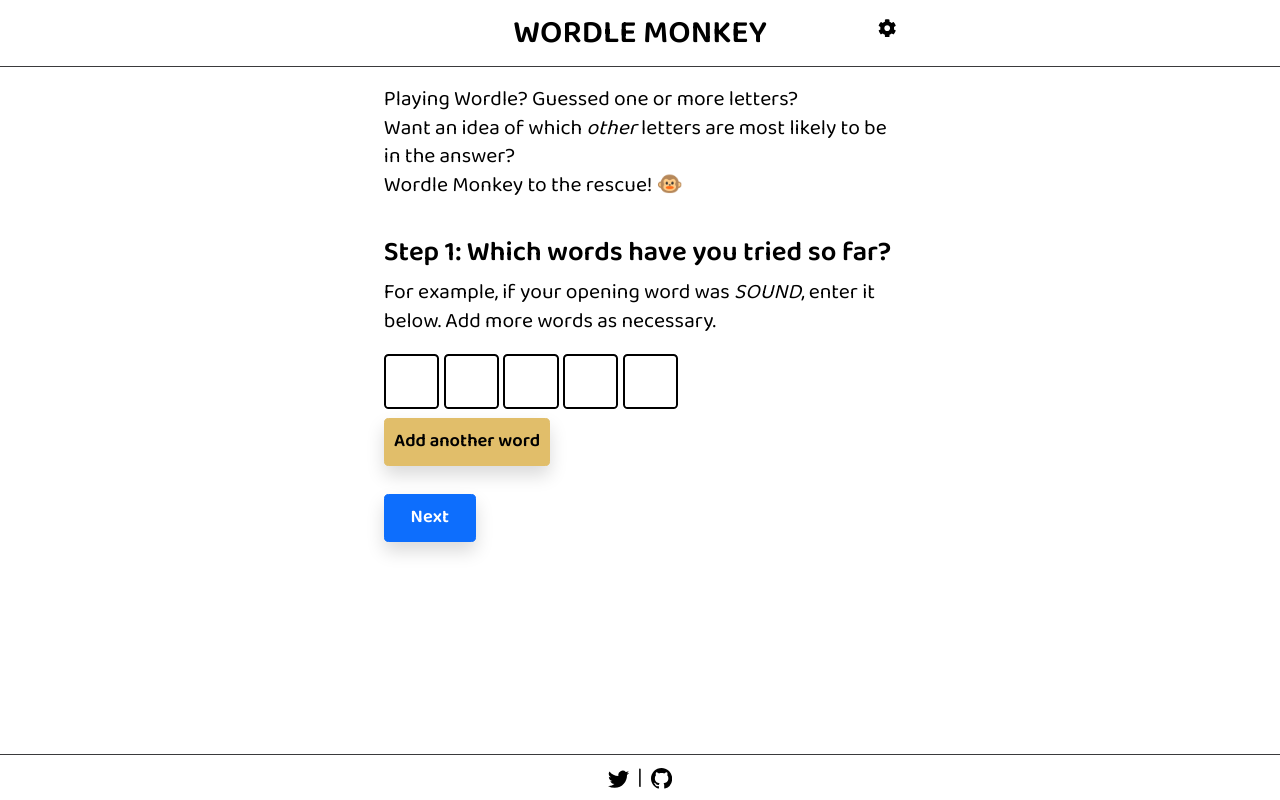
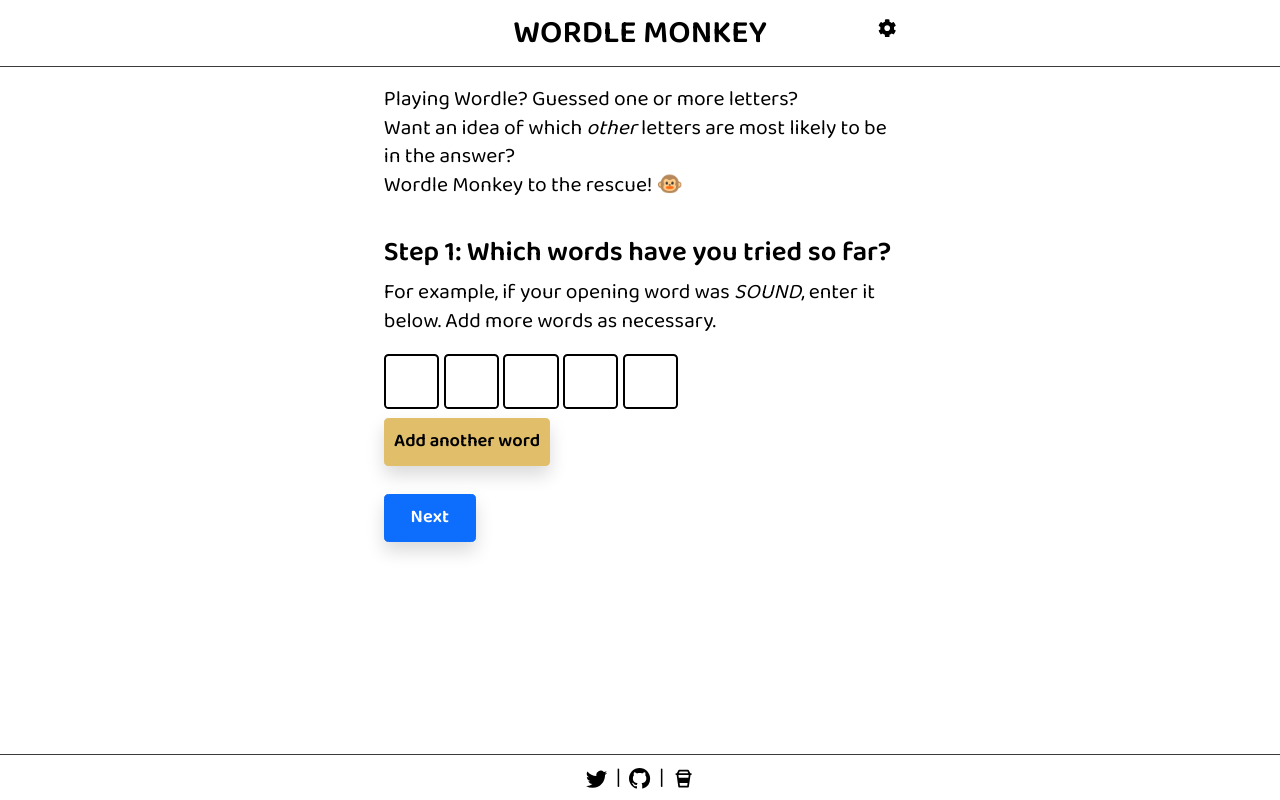
Before and after one commit to dbogod/wordle-monkey, a Next.js app: page / in a window 1280 px wide. Built offline with nearby package versions, Linux system fonts and the light colour scheme.

Commit message:
Add Ko-fi link to footer

```diff
--- a/components/Footer.js
+++ b/components/Footer.js
@@ -1,10 +1,11 @@
 import styles from '../styles/Footer.module.scss';
-import { BsTwitter, BsGithub } from "react-icons/bs";
+import { BsTwitter, BsGithub } from 'react-icons/bs';
+import { BiCoffeeTogo } from 'react-icons/bi';
 
-const Footer = ({isSettingsOpen}) => {
+const Footer = ({ isSettingsOpen }) => {
   return (
     <>
-      <footer className={`${styles.footer} ${isSettingsOpen ? 'position-absolute bottom-0': ''} w-100`}>
+      <footer className={`${styles.footer} ${isSettingsOpen ? 'position-absolute bottom-0' : ''} w-100`}>
         <div className="container">
           <div className={`${styles.footerContent} py-1`}>
 
@@ -29,6 +30,18 @@
                 </span>
               <BsGithub className={styles.iconLink}/>
             </a>
+            &nbsp; | &nbsp;
+            <a
+              href="https://ko-fi.com/bogod"
+              aria-labelledby="github-link-desc"
+              title="Buy me a coffee!">
+                <span
+                  id="github-link-desc"
+                  className="visually-hidden">
+                  Like the monkey? Buy the organ grinder a coffee!
+                </span>
+              <BiCoffeeTogo className={styles.iconLink}/>
+            </a>
           </div>
         </div>
       </footer>
```
Lines whose indentation alone changed are shown as unchanged.
